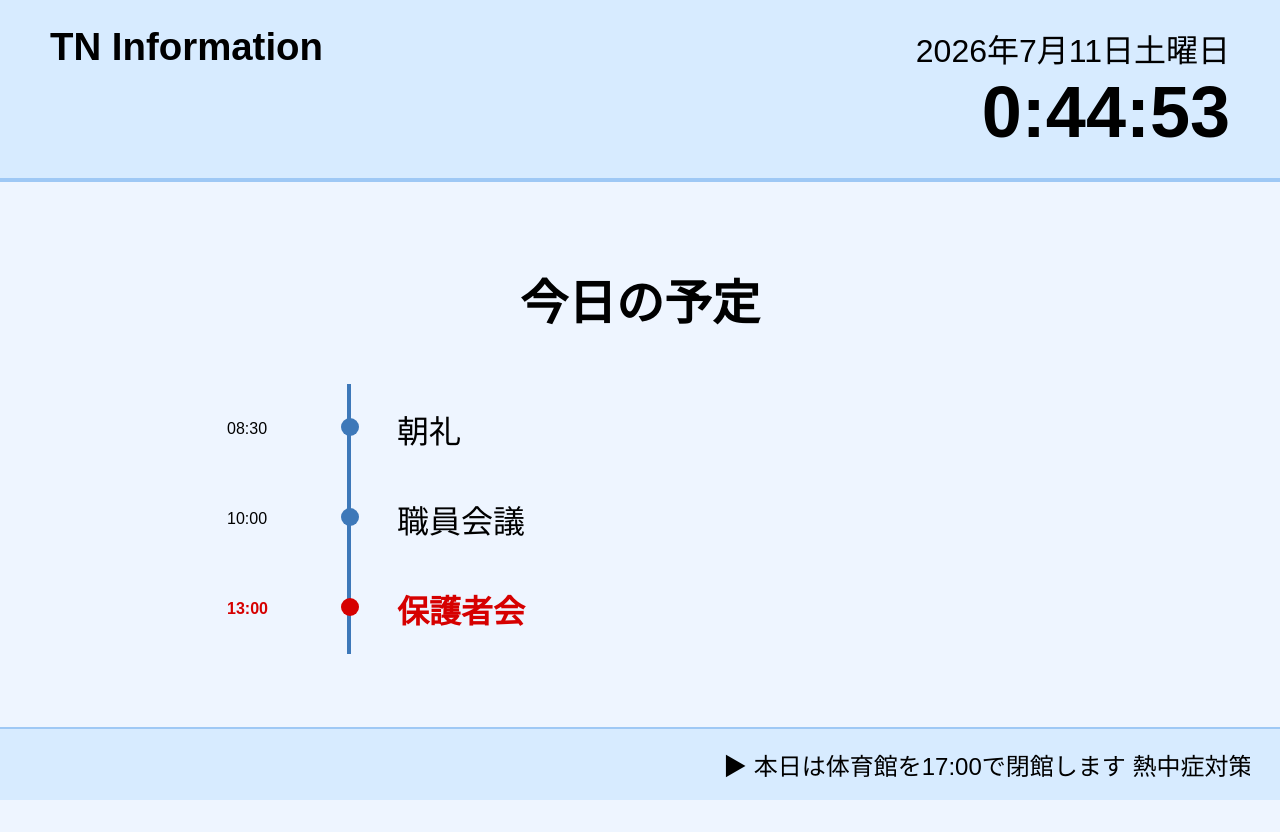
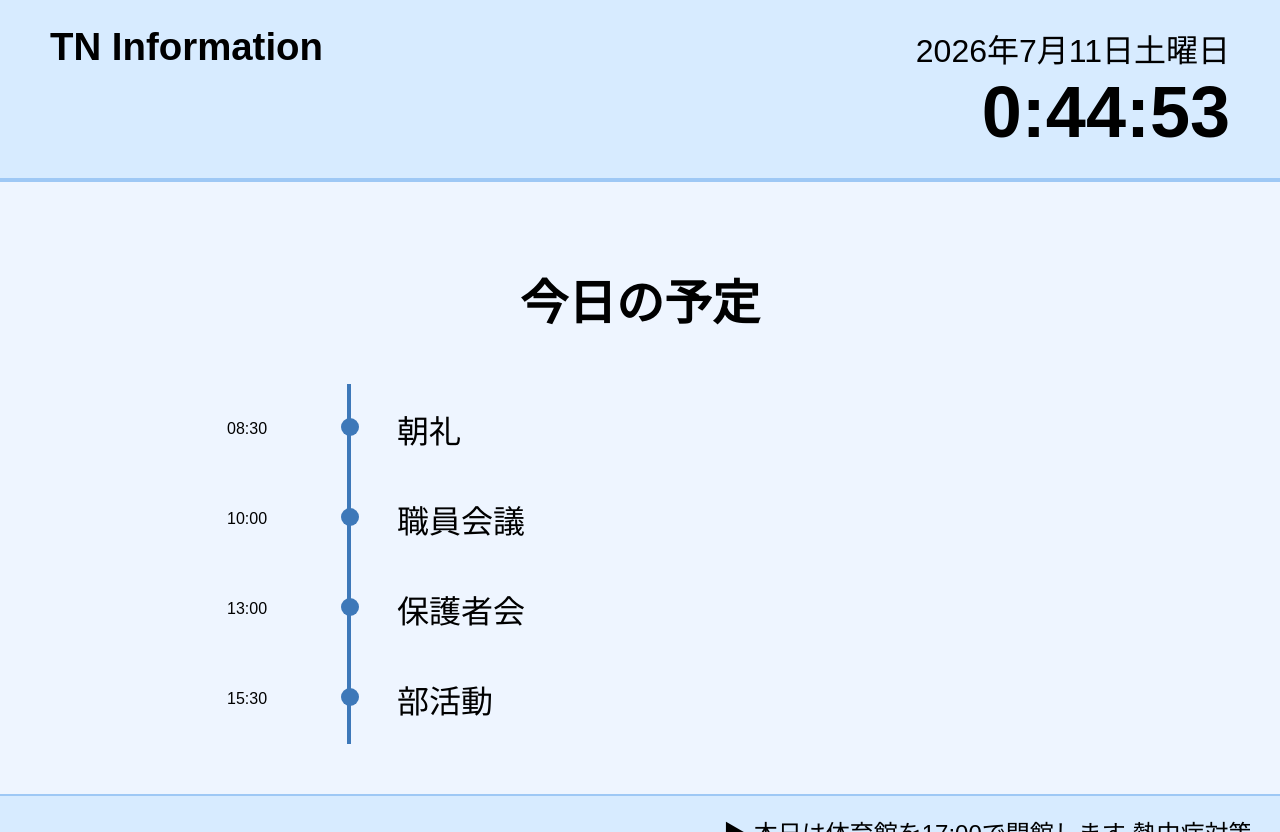
Before and after one commit to kumapuni/tn-information, a React (Vite) app in the folder apps/display/: page / in a window 1280 px wide. Before the commit the page ends 800 px from the top, so only its background shows below. Built offline with nearby package versions, Linux system fonts and the light colour scheme.

Commit message:
feat(display); load schedule and config from json

```diff
--- a/apps/display/src/components/Header.tsx
+++ b/apps/display/src/components/Header.tsx
@@ -1,3 +1,5 @@
+import config from "../data/config.json";
+
 type HeaderProps = {
   date: string;
   time: string;
@@ -7,7 +9,7 @@ export default function Header({ date, time }: HeaderProps) {
   return (
     <header className="header">
       <div className="school-name">
-        TN Information
+        {config.schoolName}
       </div>
 
       <div className="header-right">
--- a/apps/display/src/components/Schedule.tsx
+++ b/apps/display/src/components/Schedule.tsx
@@ -1,36 +1,44 @@
-type ScheduleItem = {
-  time: string;
-  title: string;
-  current?: boolean;
-};
+import schedule from "../data/schedule.json";
+import config from "../data/config.json";
+import type { ScheduleItem } from "../types/schedule";
 
-const schedule: ScheduleItem[] = [
-  { time: "08:30", title: "朝礼" },
-  { time: "10:00", title: "職員会議" },
-  {
-    time: "13:00",
-    title: "保護者会",
-    current: true,
-  },
-];
+function toMinutes(value: string): number {
+  const [h, m] = value.split(":").map(Number);
+  return h * 60 + m;
+}
 
 export default function Schedule() {
+
+  const now = new Date();
+
+  const currentMinutes =
+    now.getHours() * 60 + now.getMinutes();
+
   return (
     <main className="main">
-      <h1>今日の予定</h1>
+
+      <h1>{config.title}</h1>
 
       <div className="timeline">
-        {schedule.map((item) => (
+
+        {(schedule as ScheduleItem[]).map((item) => {
+
+          const current =
+            currentMinutes >= toMinutes(item.start) &&
+            currentMinutes < toMinutes(item.end);
+
+          return (
             <div
+              key={item.start}
               className={
-              item.current
+                current
                   ? "timeline-item current"
                   : "timeline-item"
               }
-            key={item.time}
             >
+
               <div className="timeline-time">
-              {item.time}
+                {item.start}
               </div>
 
               <div className="timeline-line">
@@ -40,9 +48,15 @@ export default function Schedule() {
               <div className="timeline-title">
                 {item.title}
               </div>
+
             </div>
-        ))}
+          );
+
+        })}
+
       </div>
+
     </main>
   );
+
 }
--- /dev/null
+++ b/apps/display/src/data/config.json
@@ -0,0 +1,4 @@
+{
+  "schoolName": "TN Information",
+  "title": "今日の予定"
+}
--- /dev/null
+++ b/apps/display/src/data/schedule.json
@@ -0,0 +1,22 @@
+[
+  {
+    "start": "08:30",
+    "end": "09:00",
+    "title": "朝礼"
+  },
+  {
+    "start": "10:00",
+    "end": "11:00",
+    "title": "職員会議"
+  },
+  {
+    "start": "13:00",
+    "end": "14:30",
+    "title": "保護者会"
+  },
+  {
+    "start": "15:30",
+    "end": "17:00",
+    "title": "部活動"
+  }
+]
--- /dev/null
+++ b/apps/display/src/data/ticker.json
@@ -0,0 +1,5 @@
+[
+  "本日は体育館を17:00で閉館します",
+  "熱中症対策のため水分補給をお願いします",
+  "ご来校ありがとうございます"
+]
--- /dev/null
+++ b/apps/display/src/types/schedule.ts
@@ -0,0 +1,9 @@
+export interface ScheduleItem {
+
+  start: string;
+
+  end: string;
+
+  title: string;
+
+}
```
Lines whose indentation alone changed are shown as unchanged.
